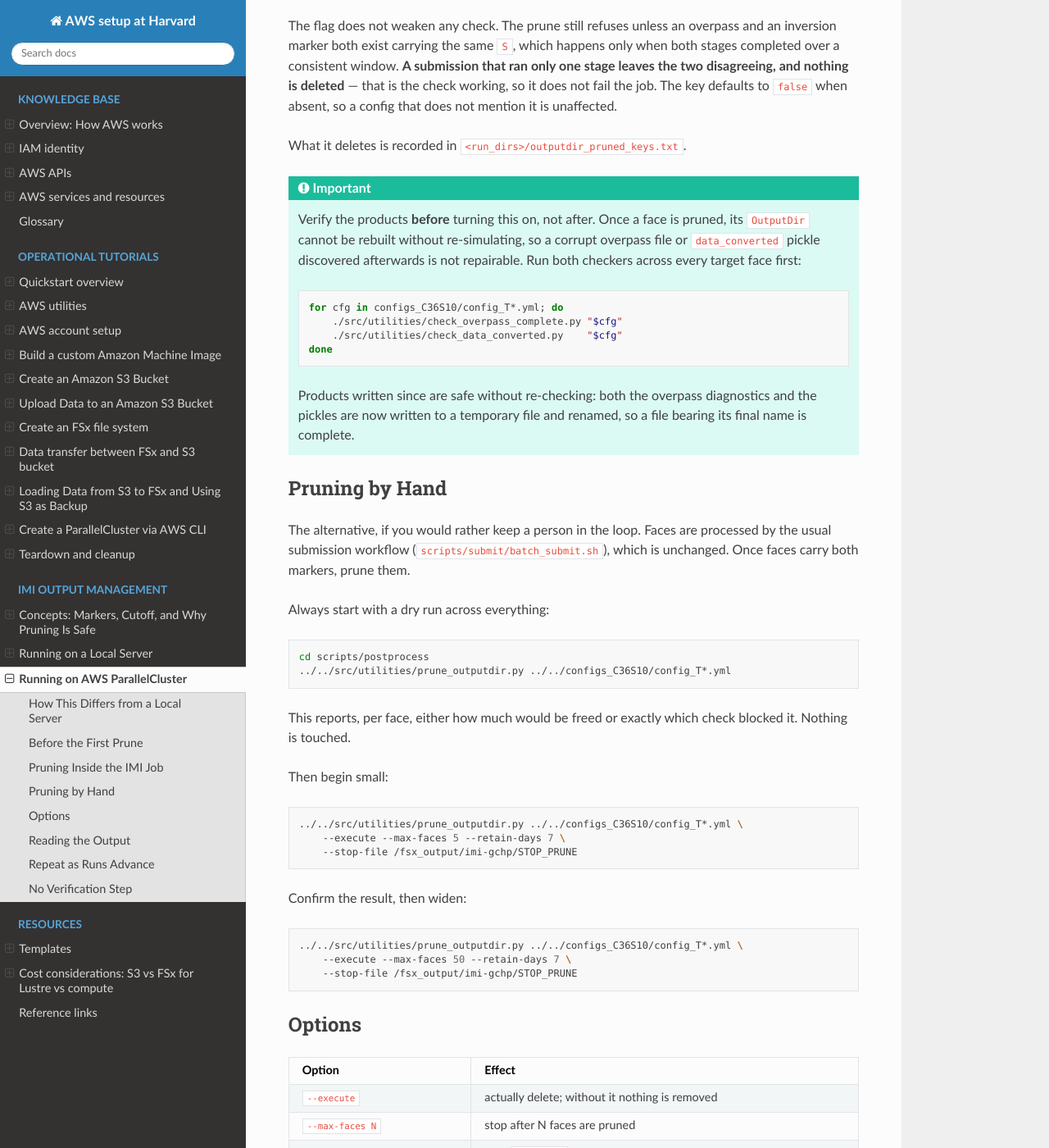
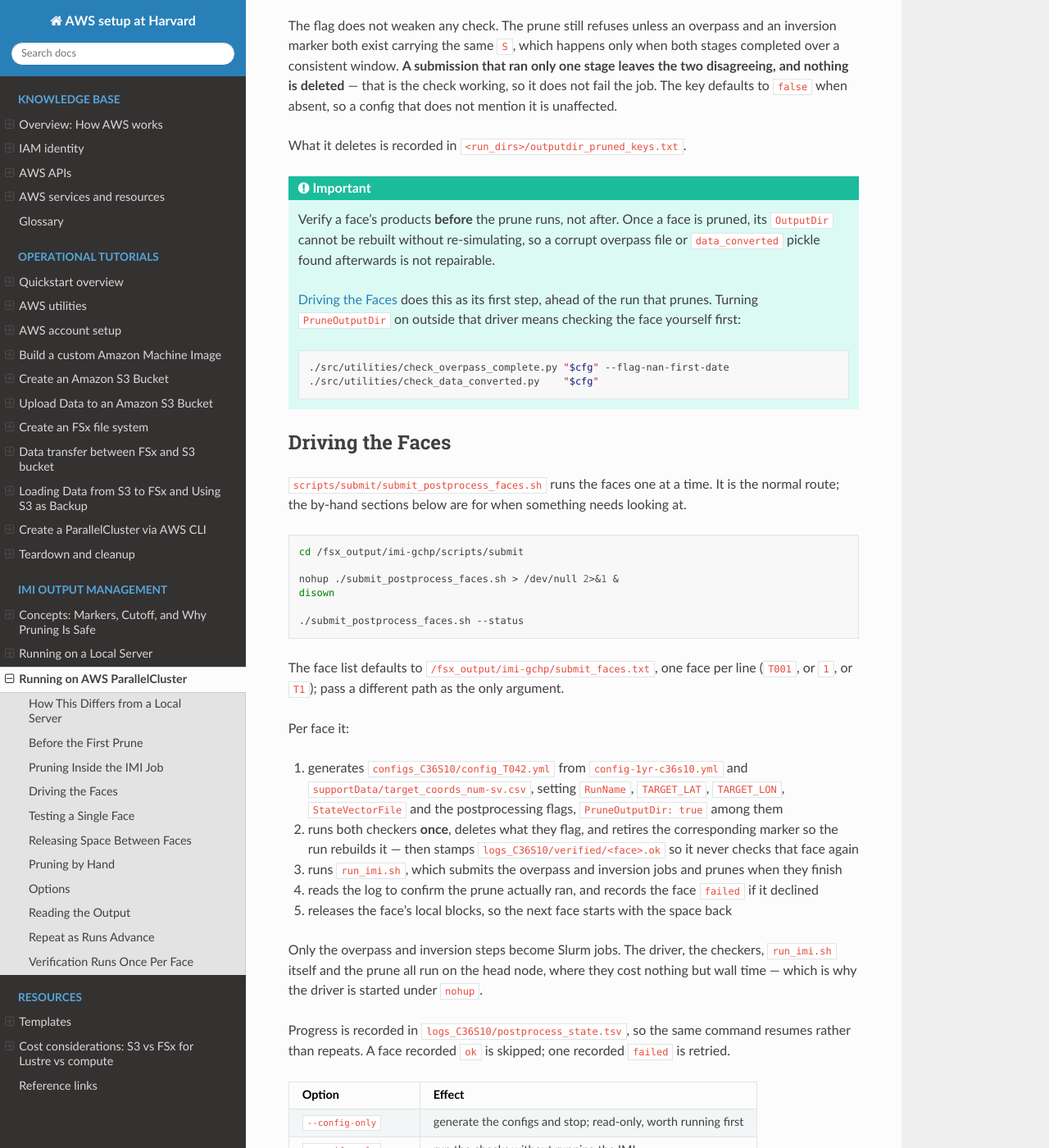
Before and after one commit to 1Dandan/learning-aws, a Sphinx documentation site: the page built from docs/source/imi/aws-pcluster.rst, in a window 1280 px wide and 1400 px high, scrolled down 1875 px. Shown: the whole window at 82% size. Built offline with Sphinx 7.4.7 and the Read the Docs theme 3.1.0, drawn with Linux system fonts in a browser that asks for light colours; some of the changed text lies outside the part shown.

Commit message:
Rewrite the AWS pcluster page around the face driver
The page described pruning as something run by hand across every face,
which is not how it is done: PruneOutputDir inside run_imi.sh does the
pruning, and submit_postprocess_faces.sh drives the faces one at a time.

Document that path first -- the driver, its modes, the once-per-face
verification and its stamps, and the hsm_release step gated on every file
being archived -- with a single-face walkthrough as the recommended
starting point. Direct prune_outputdir.py invocation stays, demoted to
the fallback it is.

Co-Authored-By: Claude Opus 5 (1M context) <noreply@anthropic.com>

```diff
--- a/docs/source/imi/aws-pcluster.rst
+++ b/docs/source/imi/aws-pcluster.rst
@@ -29,10 +29,10 @@ How This Differs from a Local Server
      - automatic via autoexport
    * - content verification
      - once, on data from S3
-     - not needed
+     - once per face, before its first run
    * - scale
      - one face per cycle
-     - all 220 faces in one loop
+     - one face at a time, driven by a script
 
 Everything else is identical. ``prune_outputdir.py`` is the same tool with the
 same checks; only the surrounding work changes.
@@ -115,29 +115,172 @@ What it deletes is recorded in ``<run_dirs>/outputdir_pruned_keys.txt``.
 
 .. important::
 
-   Verify the products **before** turning this on, not after. Once a face is
-   pruned, its ``OutputDir`` cannot be rebuilt without re-simulating, so a
-   corrupt overpass file or ``data_converted`` pickle discovered afterwards is
-   not repairable. Run both checkers across every target face first:
+   Verify a face's products **before** the prune runs, not after. Once a face
+   is pruned, its ``OutputDir`` cannot be rebuilt without re-simulating, so a
+   corrupt overpass file or ``data_converted`` pickle found afterwards is not
+   repairable.
+
+   :ref:`aws-face-driver` does this as its first step, ahead of the run that
+   prunes. Turning ``PruneOutputDir`` on outside that driver means checking the
+   face yourself first:
 
    .. code-block:: bash
 
-      for cfg in configs_C36S10/config_T*.yml; do
-          ./src/utilities/check_overpass_complete.py "$cfg"
-          ./src/utilities/check_data_converted.py    "$cfg"
-      done
+      ./src/utilities/check_overpass_complete.py "$cfg" --flag-nan-first-date
+      ./src/utilities/check_data_converted.py    "$cfg"
 
-   Products written since are safe without re-checking: both the overpass
-   diagnostics and the pickles are now written to a temporary file and renamed,
-   so a file bearing its final name is complete.
+.. _aws-face-driver:
+
+Driving the Faces
+-----------------
+
+``scripts/submit/submit_postprocess_faces.sh`` runs the faces one at a time.
+It is the normal route; the by-hand sections below are for when something needs
+looking at.
+
+.. code-block:: bash
+
+   cd /fsx_output/imi-gchp/scripts/submit
+
+   nohup ./submit_postprocess_faces.sh > /dev/null 2>&1 &
+   disown
+
+   ./submit_postprocess_faces.sh --status
+
+The face list defaults to ``/fsx_output/imi-gchp/submit_faces.txt``, one face
+per line (``T001``, or ``1``, or ``T1``); pass a different path as the only
+argument.
+
+Per face it:
+
+1. generates ``configs_C36S10/config_T042.yml`` from ``config-1yr-c36s10.yml``
+   and ``supportData/target_coords_num-sv.csv``, setting ``RunName``,
+   ``TARGET_LAT``, ``TARGET_LON``, ``StateVectorFile`` and the postprocessing
+   flags, ``PruneOutputDir: true`` among them
+2. runs both checkers **once**, deletes what they flag, and retires the
+   corresponding marker so the run rebuilds it — then stamps
+   ``logs_C36S10/verified/<face>.ok`` so it never checks that face again
+3. runs ``run_imi.sh``, which submits the overpass and inversion jobs and
+   prunes when they finish
+4. reads the log to confirm the prune actually ran, and records the face
+   ``failed`` if it declined
+5. releases the face's local blocks, so the next face starts with the space back
+
+Only the overpass and inversion steps become Slurm jobs. The driver, the
+checkers, ``run_imi.sh`` itself and the prune all run on the head node, where
+they cost nothing but wall time — which is why the driver is started under
+``nohup``.
+
+Progress is recorded in ``logs_C36S10/postprocess_state.tsv``, so the same
+command resumes rather than repeats. A face recorded ``ok`` is skipped; one
+recorded ``failed`` is retried.
+
+.. list-table::
+   :header-rows: 1
+   :widths: 28 72
+
+   * - Option
+     - Effect
+   * - ``--config-only``
+     - generate the configs and stop; read-only, worth running first
+   * - ``--verify-only``
+     - run the checks without running the IMI
+   * - ``--skip-verify``
+     - skip the checks for a face already dealt with by hand
+   * - ``--no-release``
+     - keep the face resident instead of releasing its blocks
+   * - ``--status``
+     - counts by state, and whether the driver is running
+
+To stop:
+
+.. code-block:: bash
+
+   touch STOP_POSTPROCESS
+
+It finishes the current face and starts no more.
+
+.. warning::
+
+   Step 2 **deletes** what the checkers flag, and with a ``DELETED`` autoexport
+   policy that reaches S3. There is no dry run through it. On the first face,
+   run the checkers by hand and read the output before letting the driver take
+   over — see below.
+
+Testing a Single Face
+---------------------
+
+Before the first campaign, take one face through by hand. The checkers are
+read-only and print the paths they would delete:
+
+.. code-block:: bash
+
+   CFG=/fsx_output/imi-gchp/configs_C36S10/config_T042.yml
+
+   python -u src/utilities/check_overpass_complete.py "$CFG" \
+       --flag-nan-first-date --workers 4 > /tmp/overpass_bad.txt
+
+   python -u src/utilities/check_data_converted.py "$CFG" \
+       --workers 4 > /tmp/converted_bad.txt
+
+   wc -l /tmp/overpass_bad.txt /tmp/converted_bad.txt
+   head /tmp/overpass_bad.txt
+
+Expect the ``StartDate-1`` files, which are partly NaN by construction and are
+flagged deliberately so the run rebuilds them, and little else. A long list
+means something is wrong with that face's products, not with the check.
+
+Then let the driver take the face. It has stamped nothing yet, so it repeats
+the same checks and proceeds:
+
+.. code-block:: bash
+
+   echo T042 > one_face.txt
+   ./submit_postprocess_faces.sh one_face.txt
+
+Confirm afterwards that the face shrank in S3 and that the space came back:
+
+.. code-block:: bash
+
+   aws s3 ls --recursive --summarize \
+       s3://BUCKET/output/Global_1yr_2025_C36S10_T042/ | grep "Total Size"
+   lfs df -h
+
+.. _aws-release:
+
+Releasing Space Between Faces
+-----------------------------
+
+After pruning, what remains of a face is small, but 220 of them still
+accumulate. ``lfs hsm_release`` frees the local blocks while leaving the file in
+the namespace; a later read pulls it back from S3, in-region and unbilled.
+
+Releasing is **not** deleting — the file stays in the namespace, so the
+``DELETED`` policy does not fire and nothing leaves the bucket.
+
+The driver does this after a face is recorded ``ok``, and only when every file
+under the face is archived. That check is the protection: a released file whose
+S3 object is missing is unrecoverable, and autoexport is asynchronous, so a
+face finishing does not mean its export has.
+
+By hand:
+
+.. code-block:: bash
+
+   F=/fsx_output/output/Global_1yr_2025_C36S10_T042
+
+   find "$F" -type f -print0 | xargs -0 -n1 lfs hsm_state | grep -c archived
+   find "$F" -type f | wc -l          # the two must match
+
+   find "$F" -type f -print0 | xargs -0 -n 100 lfs hsm_release
+   lfs df -h
 
 Pruning by Hand
 ---------------
 
-The alternative, if you would rather keep a person in the loop. Faces are
-processed by the usual submission workflow
-(``scripts/submit/batch_submit.sh``), which is unchanged. Once faces carry both
-markers, prune them.
+Not the normal route — :ref:`aws-face-driver` prunes each face as part of its
+run. This is for pruning faces that were processed some other way, or for
+looking at what the prune would do without running anything else.
 
 Always start with a dry run across everything:
 
@@ -249,14 +392,28 @@ Repeat as Runs Advance
 ----------------------
 
 ``S`` grows as the Jacobian runs progress. Each processing round pushes the
-markers forward and the cutoff with them, so the prune is worth re-running
-periodically. ``outputdir_pruned.json`` makes an already-pruned face a no-op,
-so re-running across every face is cheap.
+markers forward and the cutoff with them, so a face already pruned once can
+have more to give later. Re-running is cheap either way:
+``outputdir_pruned.json`` makes a face with nothing new a no-op, and the
+driver skips a face recorded ``ok`` unless its state line is cleared.
 
-No Verification Step
---------------------
+Verification Runs Once Per Face
+-------------------------------
 
-Content verification is deliberately not repeated at pcluster scale. Every read
-would trigger an HSM restore, and the data was written by code that cannot
-leave a partial file, cannot write a silent all-NaN file, and never rewrites a
-finished one. See :ref:`imi-pruning-overview` for the reasoning.
+Each face is checked before its first run and never again. The stamp in
+``logs_C36S10/verified/<face>.ok`` records that it happened, so a retry after a
+failed run goes straight to the IMI.
+
+Once is enough because the products written since are written to a temporary
+name and renamed, so a file bearing its final name is complete. What the check
+is for is the data that came off the original simulations, which predates that
+guarantee.
+
+Re-checking would also be expensive here in a way it is not on a local server:
+every read of a released file triggers an HSM restore from S3.
+
+To force a re-check on a face:
+
+.. code-block:: bash
+
+   rm logs_C36S10/verified/T042.ok
```
